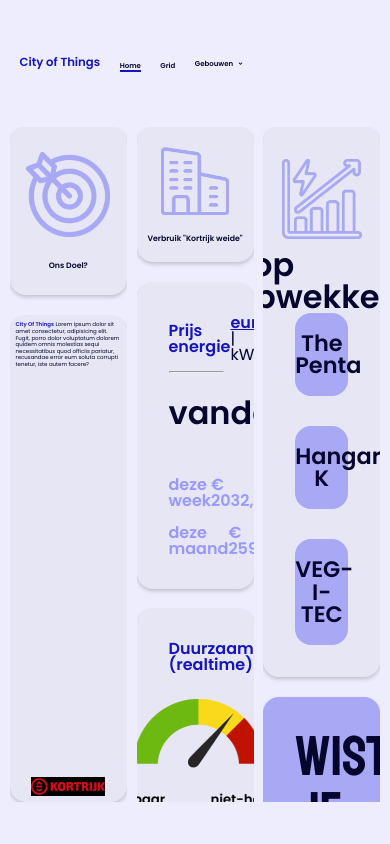
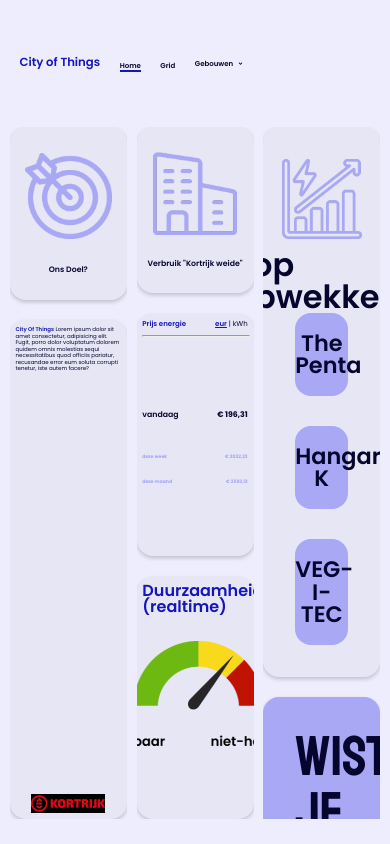
Before and after one commit to Michielez/city-of-things-client, a Vue app: page / in a window 390 px wide. Built offline with nearby package versions, Linux system fonts and the light colour scheme.

Commit message:
change dashboard middle layout and styiling for normal screens to be responsive

```diff
--- a/src/components/Dashboard.vue
+++ b/src/components/Dashboard.vue
@@ -37,7 +37,7 @@ export default {
 <style lang="scss" scoped>
 #dashboard {
     display: flex;
-    height: 80vh;
+    height: 82vh;
 
     justify-content: space-evenly;
 }
--- a/src/components/EnergyPrice.vue
+++ b/src/components/EnergyPrice.vue
@@ -56,18 +56,20 @@ export default {
 </script>
 <style lang="scss">
 #energyPrice {
+    height: 34.5%;
     display: flex;
     flex-direction: column;
     background-color: #E6E6F5;
     box-shadow: 0px 2px 4px rgba(0, 0, 0, 0.2);
     border-radius: 1rem;
-    padding: 2rem;
-    flex: 1;
+
+    padding: 5%;
 }
 #header {
     display: flex;
     align-items: center;
     justify-content: space-between;
+    font-size: 1.8vw;
 }
 .unit {
     cursor: pointer;
@@ -85,7 +87,9 @@ hr {
     display: flex;
     flex-direction: column;
     justify-content: center;
-    gap: 1rem;
+    gap: 10%;
+
+    font-size: 1.2vw;
 }
 #energyPrice h3 {
     font-weight: 600;
@@ -95,7 +99,7 @@ hr {
     margin-bottom: 1rem;
 }
 #today p {
-    font-size: 2rem;
+    font-size: 2vw;
 }
 #today, #week, #month {
     display: flex;
--- a/src/components/Sustainability.vue
+++ b/src/components/Sustainability.vue
@@ -11,13 +11,15 @@ export default {
 </script>
 <style lang="scss" scoped>
 #sustainability {
+    height: 34.5%;
     display: flex;
     flex-direction: column;
     background-color: #E6E6F5;
     box-shadow: 0px 2px 4px rgba(0, 0, 0, 0.2);
     border-radius: 1rem;
-    padding: 2rem;
-    flex: 1;
+
+    padding: 5%;
+
 }
 #sustainability h3 {
     font-weight: 600;
```
